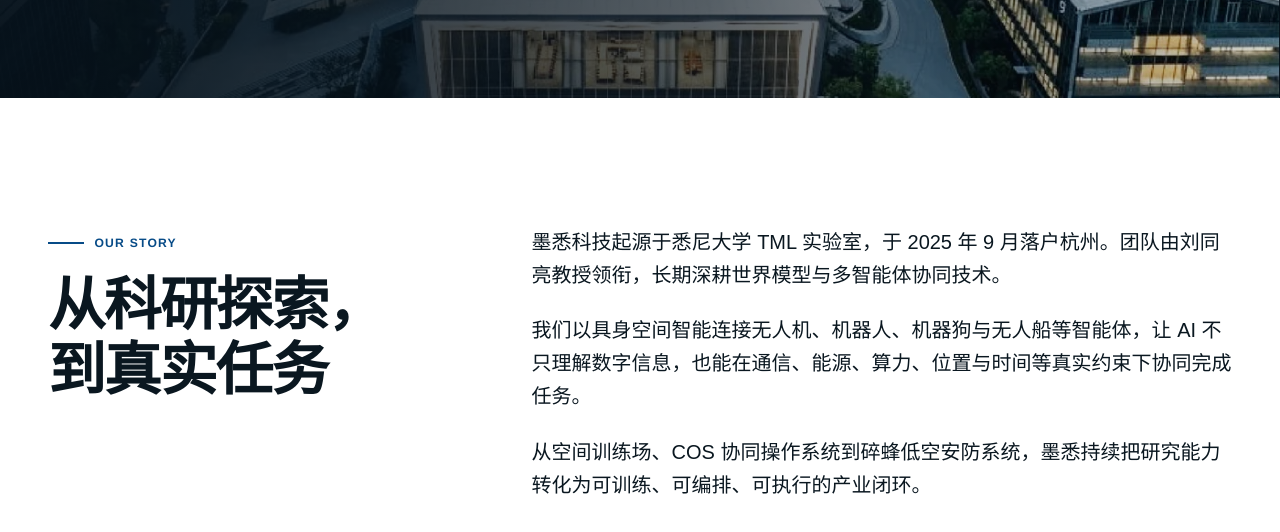
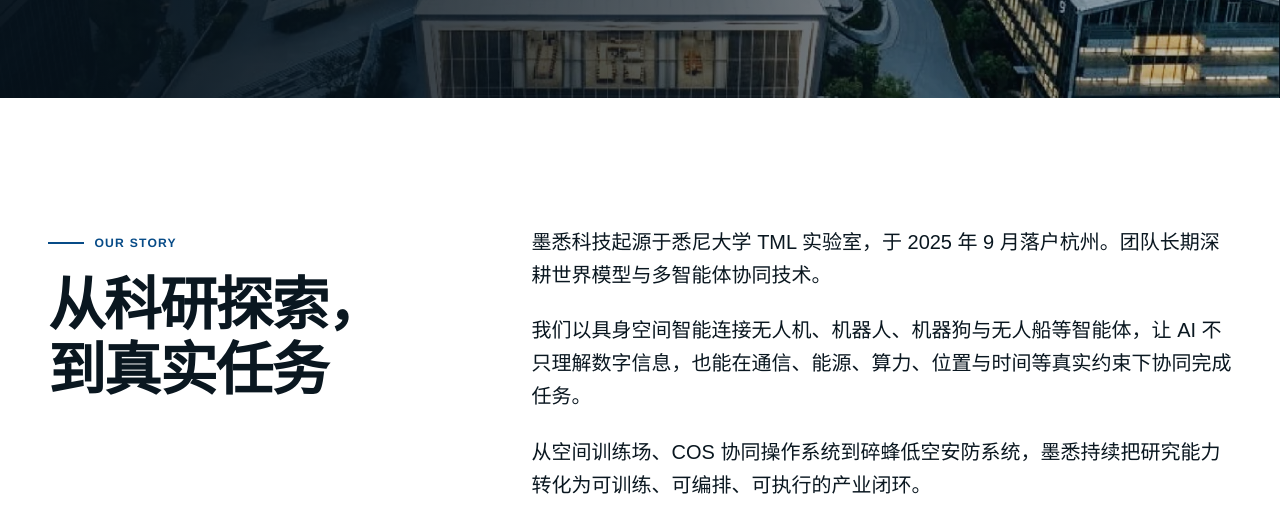
Before and after one commit to a5507203/melsy, a plain HTML site: page about.html in a window 1280 px wide. Shown: the part 526-1058 px from the top of the page. Drawn offline with Linux system fonts and the light colour scheme.

Commit message:
Update about.html

```diff
--- a/about.html
+++ b/about.html
@@ -67,7 +67,7 @@ FORM: 大图与时间轴承担叙事；不用虚构数字、表单或模板化
             <h2 id="story-title">从科研探索，到真实任务</h2>
           </aside>
           <div class="story-body">
-            <p>墨悉科技起源于悉尼大学 TML 实验室，于 2025 年 9 月落户杭州。团队由刘同亮教授领衔，长期深耕世界模型与多智能体协同技术。</p>
+            <p>墨悉科技起源于悉尼大学 TML 实验室，于 2025 年 9 月落户杭州。团队长期深耕世界模型与多智能体协同技术。</p>
             <p>我们以具身空间智能连接无人机、机器人、机器狗与无人船等智能体，让 AI 不只理解数字信息，也能在通信、能源、算力、位置与时间等真实约束下协同完成任务。</p>
             <p>从空间训练场、COS 协同操作系统到碎蜂低空安防系统，墨悉持续把研究能力转化为可训练、可编排、可执行的产业闭环。</p>
           </div>
```
